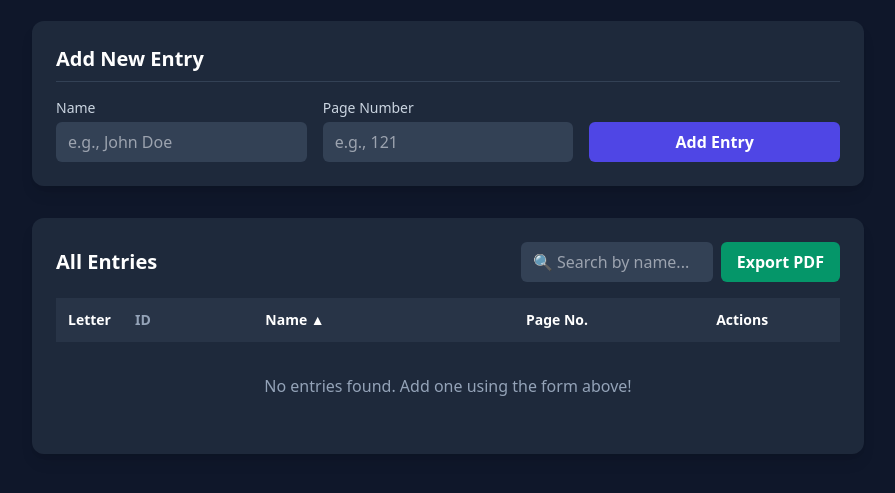
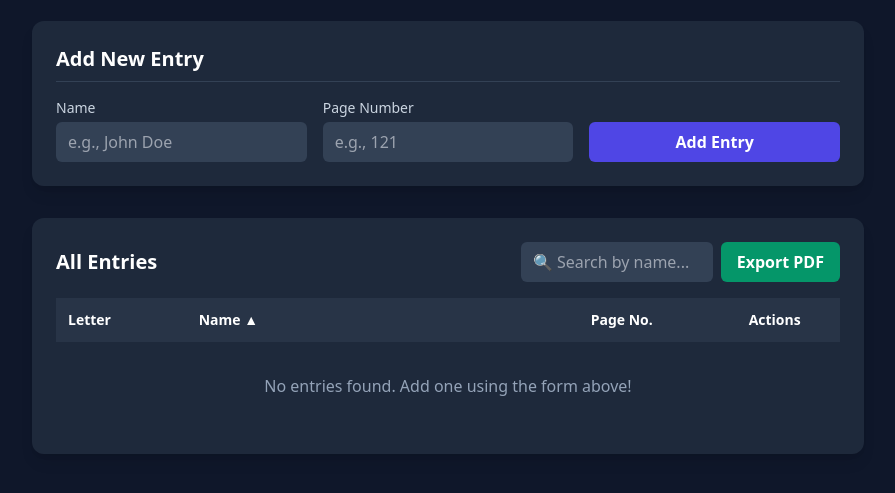
Before and after one commit to umesherra7763/Khata_ind, a plain HTML site: page index.html in a window 1280 px wide. Shown: the part 107-600 px from the top of the page, without its empty margins (192-1087 px from the left). Drawn offline with nearby package versions, Linux system fonts and the light colour scheme; no server answers.

Commit message:
feat: remove ID column from table display and PDF

```diff
--- a/index.html
+++ b/index.html
@@ -151,15 +151,14 @@
                     <table class="min-w-full text-left">
                         <thead class="bg-slate-700/50">
                             <tr>
-                                <th class="p-3 font-semibold text-sm w-1/12">Letter</th>
-                                <th class="p-3 font-semibold text-sm w-2/12 text-slate-400">ID</th>
-                                <th id="sort-name-header" class="sortable-header p-3 font-semibold text-sm w-4/12">
+                                <th class="p-3 font-semibold text-sm w-1/6">Letter</th>
+                                <th id="sort-name-header" class="sortable-header p-3 font-semibold text-sm w-3/6">
                                     Name <span id="sort-name-indicator"></span>
                                 </th>
-                                <th id="sort-page-header" class="sortable-header p-3 font-semibold text-sm w-2/12">
+                                <th id="sort-page-header" class="sortable-header p-3 font-semibold text-sm w-1/6">
                                     Page No. <span id="sort-page-indicator"></span>
                                 </th>
-                                <th class="p-3 font-semibold text-sm w-3/12 text-center">Actions</th>
+                                <th class="p-3 font-semibold text-sm w-1/6 text-center">Actions</th>
                             </tr>
                         </thead>
                         <tbody id="entries-table-body" class="divide-y divide-slate-700">
@@ -404,7 +403,6 @@
                 row.className = 'hover:bg-slate-700/50 transition-colors';
                 row.innerHTML = `
                     <td class="p-3">${entry.letter}</td>
-                    <td class="p-3 text-slate-400 text-sm font-mono">${entry.id}</td>
                     <td class="p-3">${entry.name}</td>
                     <td class="p-3">${entry.pageNumber}</td>
                     <td class="p-3 text-center">
@@ -640,8 +638,8 @@
             });
 
             doc.autoTable({
-                head: [['Letter', 'ID', 'Name', 'Page Number']],
-                body: sorted.map(e => [e.letter, e.id, e.name, e.pageNumber]),
+                head: [['Letter', 'Name', 'Page Number']],
+                body: sorted.map(e => [e.letter, e.name, e.pageNumber]),
                 startY: 30,
                 theme:  'grid',
                 headStyles: { fillColor: [75, 85, 99] }
```
